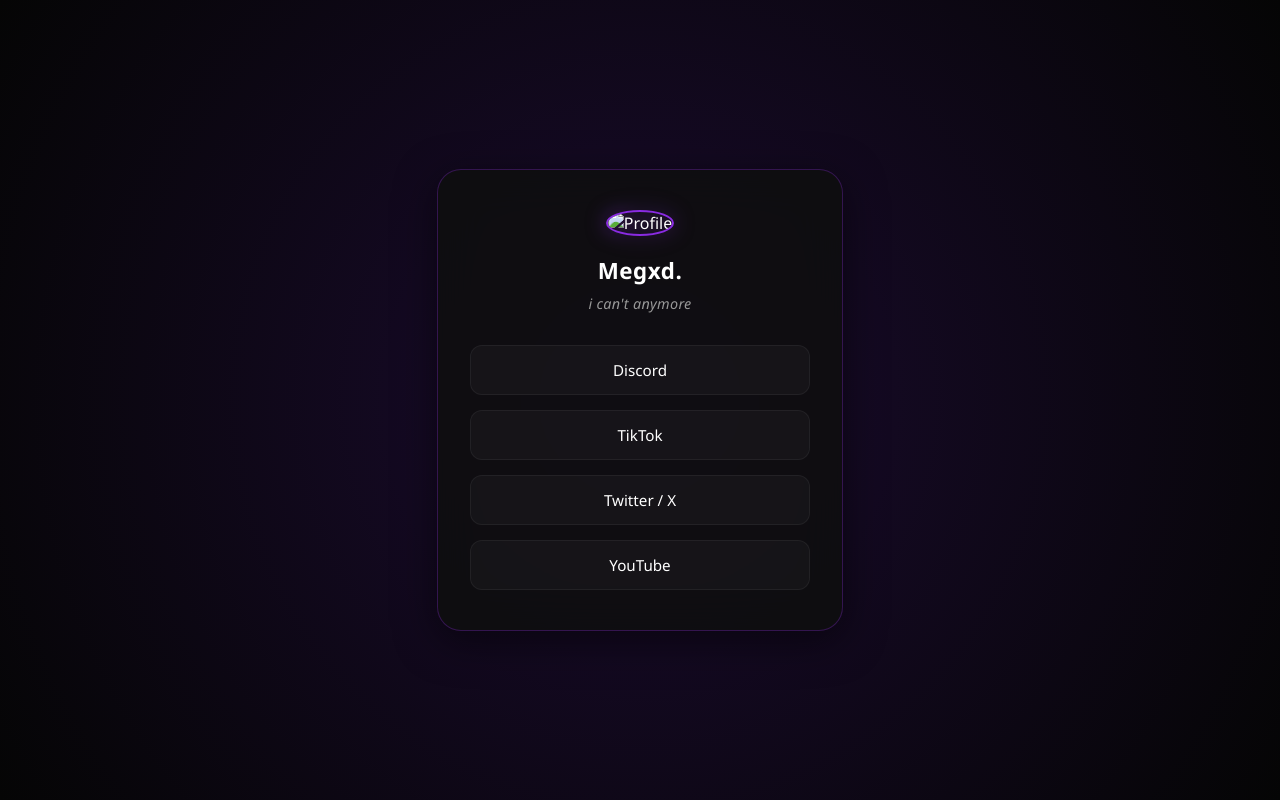
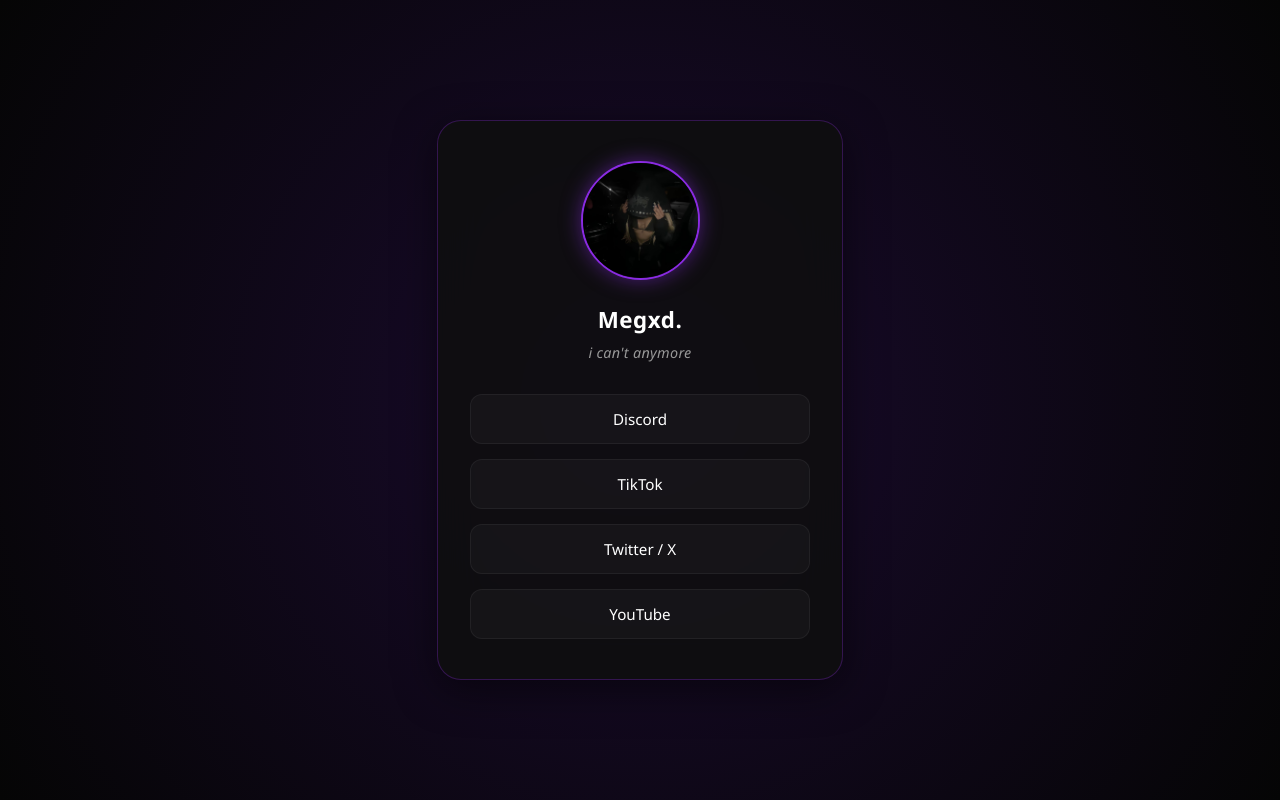
Before and after one commit to megad3/mon-site2, a plain HTML site: page index.html in a window 1280 px wide. Drawn offline with Linux system fonts and the light colour scheme.

Commit message:
Fix HTML encoding issues in index.html

```diff
--- a/index.html
+++ b/index.html
@@ -97,7 +97,7 @@
 <body>
 
     <div class="container">
-        <img src=""image_1c877d.jpg.jpg"" alt="Profile" class="profile-img">
+        <img src="image_1c877d.jpg.jpg" alt="Profile" class="profile-img">
 
         <h1>Megxd.</h1>
         <p class="bio">i can't anymore</p>
```
